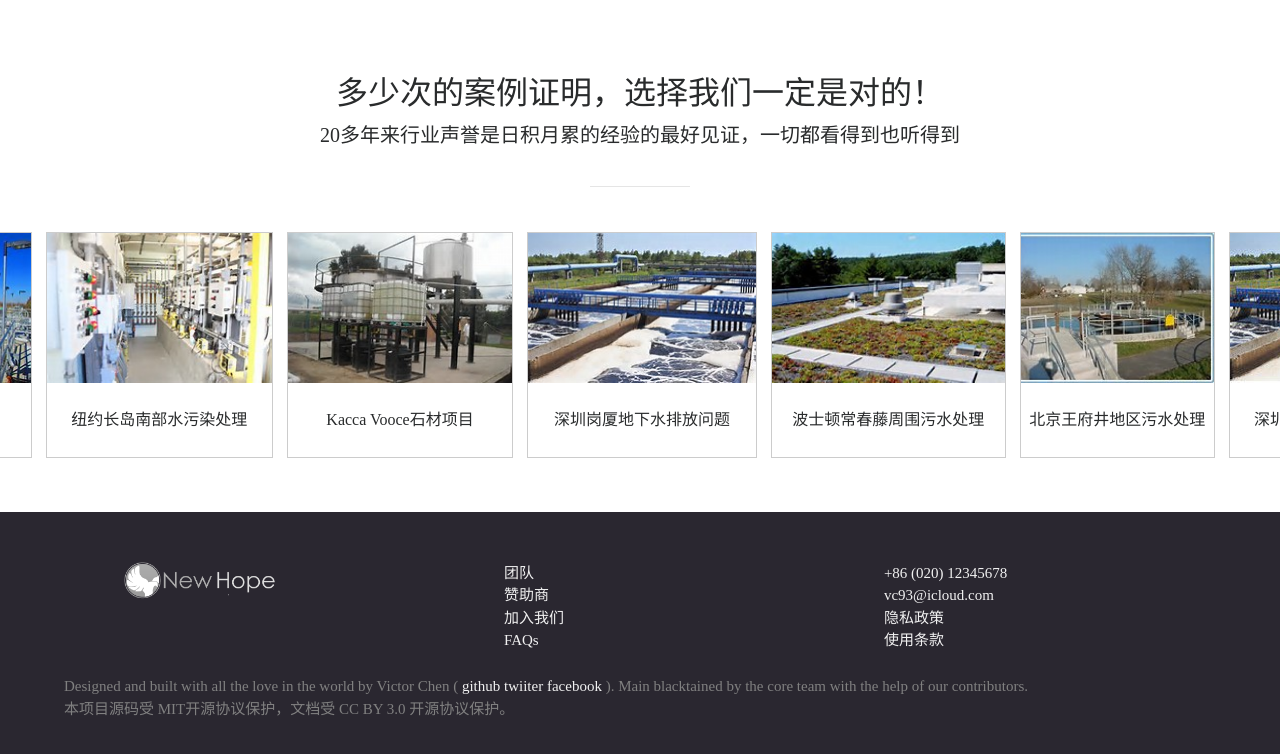
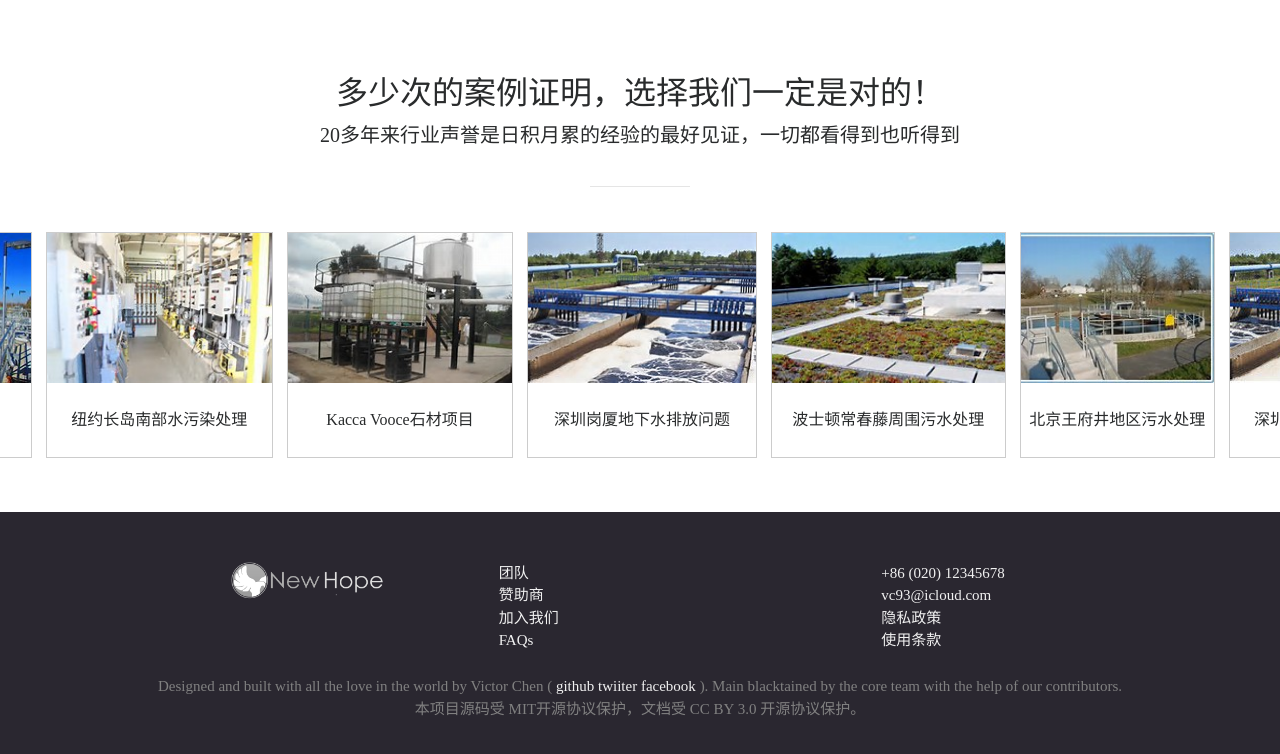
Before and after one commit to vc9308/New-Hope-Sewage-Treatment-Website, a plain HTML site: page index.html in a window 1280 px wide. Shown: the part 2720-3474 px from the top of the page. Drawn offline with Linux system fonts and the light colour scheme; a web font is replaced by a local one.

Commit message:
Fix problem about footer style

```diff
--- a/css/main.css
+++ b/css/main.css
@@ -389,7 +389,7 @@ img[src$="leaf-256.png"] {
     font-size: 15px;
 }
 .footer .content {
-    padding-left: 5%;
+    margin-left: -50px;
 }
 .footer-logo {
     height: 75%;
@@ -408,6 +408,9 @@ img[src$="leaf-256.png"] {
     .nav li a, .dropbtn {
         padding: 12px 10px;
     }
+    .footer .content {
+        margin-left: -20px;
+    }
 }
 @media only screen and (min-width: 500px) {
     .slogan-logo img {
@@ -419,6 +422,9 @@ img[src$="leaf-256.png"] {
     .carousel-inner .desc {
         padding: 13px;
         font-size: large;
+    }
+    .footer .content {
+        margin-left: 0px;
     }
     .footer-logo {
         height: 67%;
@@ -436,6 +442,12 @@ img[src$="leaf-256.png"] {
         padding: 15px;
         font-size: x-large;
     }
+    .footer .content {
+        margin-left: 100px;
+    }
+    .footer .content {
+        margin-left: 20px;
+    }
     .footer-logo {
         height: 60%;
         width: 60%;
@@ -452,9 +464,8 @@ img[src$="leaf-256.png"] {
         padding: 18px;
         font-size: xx-large;
     }
-    .footer {
-        text-align: left;
-        padding-left: 5%
+    .footer .content {
+        margin-left: 40px;
     }
     .footer-logo {
         height: 40%;
@@ -472,9 +483,8 @@ img[src$="leaf-256.png"] {
         padding: 21px;
         font-size: 30px;
     }
-    .footer {
-        text-align: left;
-        padding-left: 5%
+    .footer .content {
+        margin-left: 60px;
     }
     .footer-logo {
         height: 40%;
@@ -492,9 +502,8 @@ img[src$="leaf-256.png"] {
         padding: 24px;
         font-size: 35px;
     }
-    .footer {
-        text-align: left;
-        padding-left: 5%
+    .footer .content {
+        margin-left: 80px;
     }
     .footer-logo {
         height: 40%;
@@ -512,9 +521,8 @@ img[src$="leaf-256.png"] {
         padding: 27px;
         font-size: 40px;
     }
-    .footer {
-        text-align: left;
-        padding-left: 5%
+    .footer .content {
+        margin-left: 100px;
     }
     .footer-logo {
         height: 40%;
@@ -532,9 +540,8 @@ img[src$="leaf-256.png"] {
         padding: 31px;
         font-size: 46px;
     }
-    .footer {
-        text-align: left;
-        padding-left: 5%
+    .footer .content {
+        margin-left: 130px;
     }
     .footer-logo {
         height: 29%;
@@ -552,9 +559,8 @@ img[src$="leaf-256.png"] {
         padding: 35px;
         font-size: 52px;
     }
-    .footer {
-        text-align: left;
-        padding-left: 5%
+    .footer .content {
+        margin-left: 160px;
     }
     .footer-logo {
         height: 19%;
```
